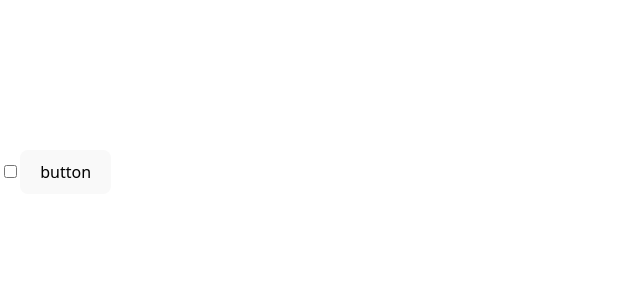
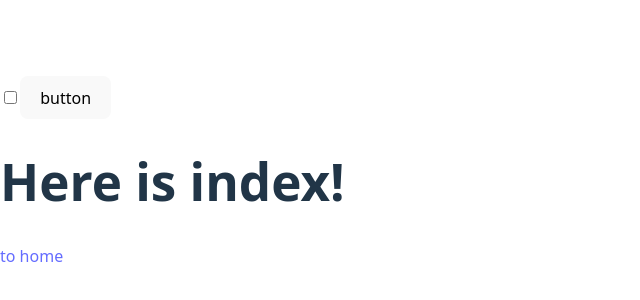
Before and after one commit to pbhirayama/sample_react1, a React (Vite) app: page / in a window 1280 px wide. Shown: the part 228-528 px from the top of the page, without its empty margins (0-640 px from the left). Built offline with nearby package versions, Linux system fonts and the light colour scheme.

Commit message:
実装練習2:react-router使用

```diff
--- a/package.json
+++ b/package.json
@@ -10,8 +10,10 @@
     "preview": "vite preview"
   },
   "dependencies": {
+    "@types/react-router-dom": "^5.3.3",
     "react": "^19.1.0",
-    "react-dom": "^19.1.0"
+    "react-dom": "^19.1.0",
+    "react-router-dom": "^7.7.1"
   },
   "devDependencies": {
     "@eslint/js": "^9.30.1",
--- a/src/App.tsx
+++ b/src/App.tsx
@@ -3,6 +3,8 @@ import { useState } from "react";
 // import viteLogo from '/vite.svg'
 import Checkbox from "./Checkbox";
 import Button from "./Button";
+import Router from "./router/Router";
+import { BrowserRouter } from "react-router-dom";
 
 const App: React.FC = () => {
   const [isChecked, setIsChecked] = useState(false);
@@ -11,6 +13,9 @@ const App: React.FC = () => {
     <>
       <Checkbox isChecked={isChecked} onChange={setIsChecked} />
       <Button disabled={isChecked} />
+      <BrowserRouter>
+        <Router />
+      </BrowserRouter>
     </>
   );
 };
--- /dev/null
+++ b/src/HomePage.tsx
@@ -0,0 +1,18 @@
+import { useNavigate } from "react-router-dom";
+import React from "react";
+
+const HomePage = () => {
+  const navi = useNavigate();
+
+  const onClick = () => {
+    navi("/");
+  };
+  return (
+    <>
+      <h1>Here is home!</h1>
+      <button onClick={onClick}>to index</button>
+    </>
+  );
+};
+
+export default HomePage;
--- /dev/null
+++ b/src/SlashPage.tsx
@@ -0,0 +1,19 @@
+import { useNavigate } from "react-router-dom";
+import React from "react";
+
+const SlashPage = () => {
+  const navi = useNavigate();
+
+  const onClick = () => {
+    navi("/home");
+  };
+
+  return (
+    <>
+      <h1>Here is index!</h1>
+      <a onClick={onClick}>to home</a>
+    </>
+  );
+};
+
+export default SlashPage;
--- /dev/null
+++ b/src/router/Router.tsx
@@ -0,0 +1,40 @@
+import { useRoutes } from "react-router-dom";
+import HomePage from "../HomePage";
+import SlashPage from "../SlashPage";
+// import { Routes, Route } from 'react-router-dom';2番のやり方の時に使う
+
+// ファイルごとに分ける、大規模な時におススメ
+const Router = () => {
+  const routingConfig = [
+    {
+      path: "/",
+      element: <SlashPage />,
+    },
+    {
+      path: "/home",
+      element: <HomePage />,
+    },
+    {
+      // path: "/edit",
+      // element: <Page />,
+    },
+    // 想定外のパスの場合はページが存在しない場合の画面へ遷移
+    // { path: '*', element: <NotFound /> }
+  ];
+
+  const routing = useRoutes(routingConfig);
+
+  return routing;
+};
+
+// やり方2番目：ファイルごとに分けない、少数のときオススメ
+// const Router = () => {
+//   return (
+//     <Routes>
+//       <Route path="/" element={<Home />} />
+//       <Route path="/about" element={<About />} />
+//     </Routes>
+//   );
+// };
+
+export default Router;
```
Also changed, not shown: src/SlashPage.txt (added), 2 other files (tests, documents, lock files or other folders).
